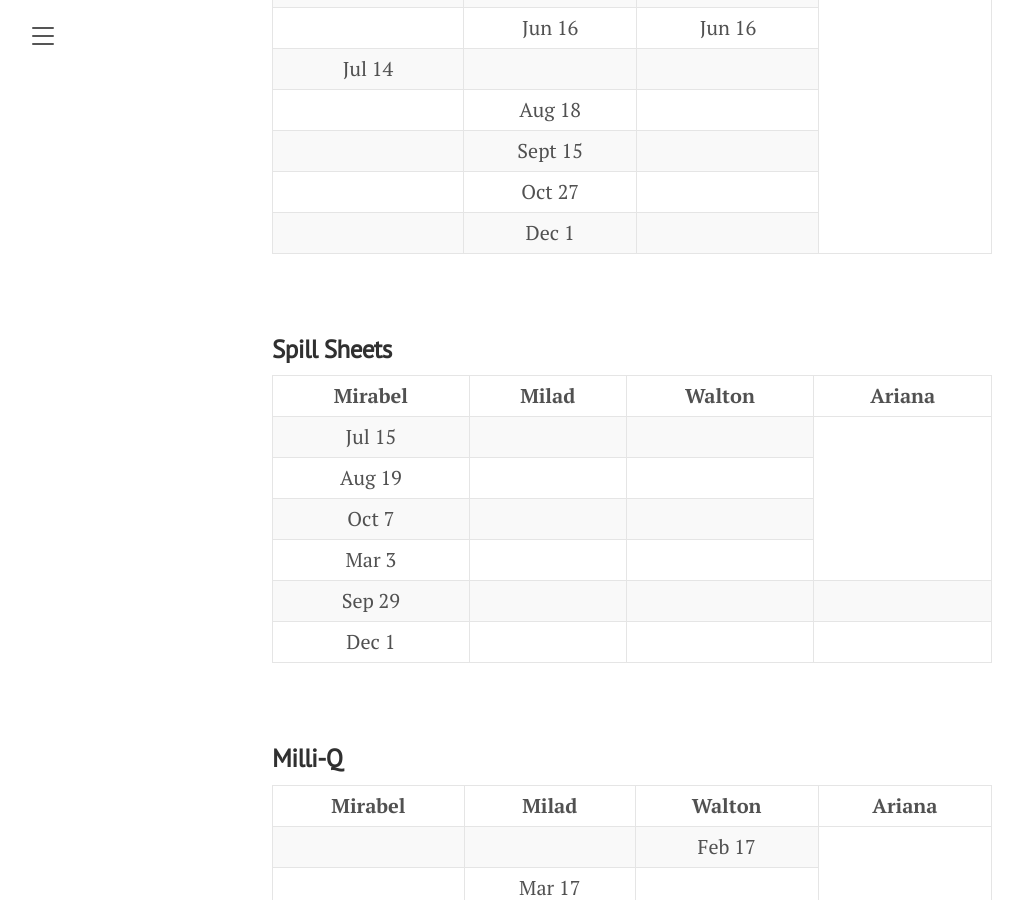
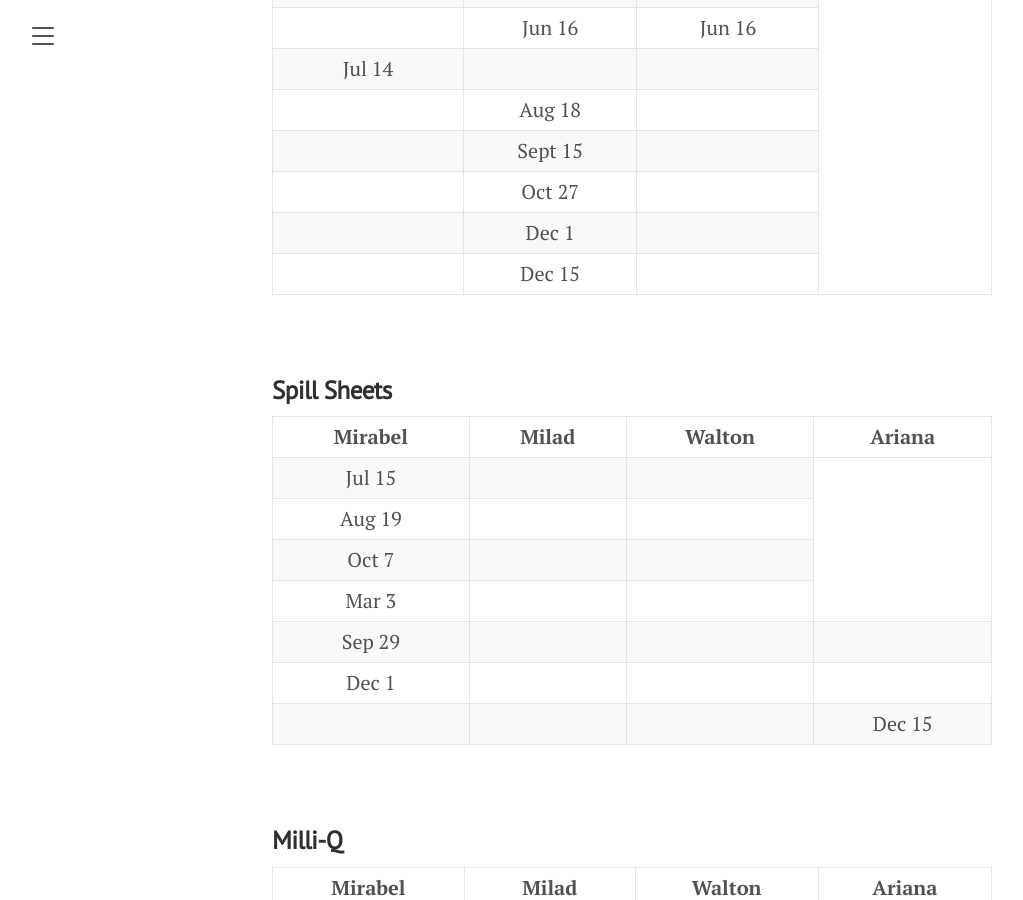
Before and after one commit to horsmanlab/horsmanlab.github.io, a Jekyll site: the page built from duties.md, in a window 1280 px wide and 900 px high, scrolled down 1628 px. Shown: the whole window, without its empty margins (8-1031 px from the left). Built offline with Jekyll 4.4.1, drawn with Linux system fonts in a browser that asks for light colours.

Commit message:
Dec 15 update

```diff
--- a/duties.md
+++ b/duties.md
@@ -74,6 +74,11 @@ title: Duties
       <td align="center">Dec 1</td>
       <td align="center"></td>
     </tr>
+    <tr>
+      <td align="center"></td>
+      <td align="center">Dec 15</td>
+      <td align="center"></td>
+    </tr>
     </tbody>
   </table>
 <br/>
@@ -120,6 +125,12 @@ title: Duties
       <td align="center"></td>
       <td align="center"></td>
       <td align="center"></td>
+    </tr>
+    <tr>
+      <td align="center"></td>
+      <td align="center"></td>
+      <td align="center"></td>
+      <td align="center">Dec 15</td>
     </tr>
     </tbody>
   </table>
```
Also changed, not shown: 3 other files.
